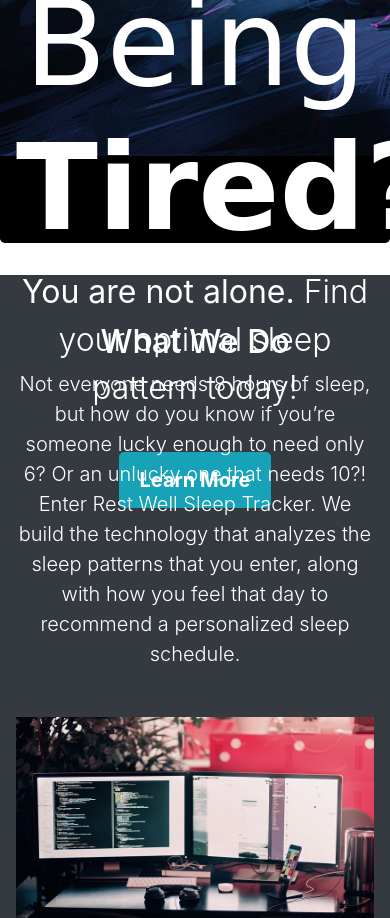
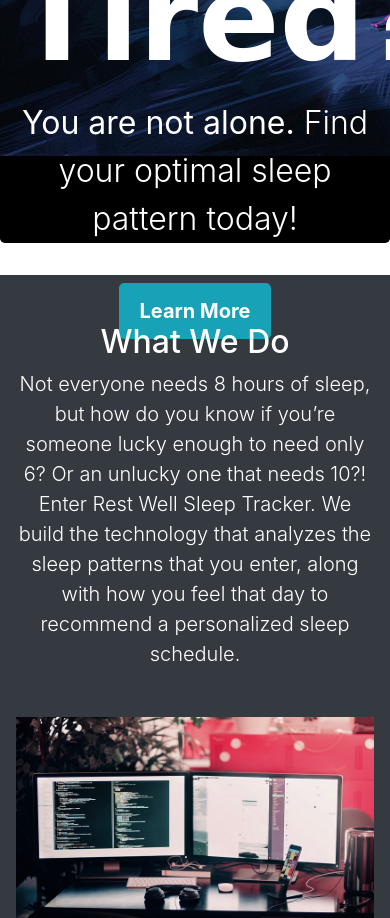
Before and after one commit to sleep-tracker/Web-UI-Eric, a plain HTML site: page index.html in a window 390 px wide. Shown: the part 682-1600 px from the top of the page. Drawn offline with nearby package versions, Linux system fonts and the light colour scheme; a web font is replaced by a local one.

Commit message:
added media query to adjust margin on jumbotron text 820px and below

```diff
--- a/index.html
+++ b/index.html
@@ -46,7 +46,7 @@
             <div class="main-text w-100 text-center">
               <h1 class="question"><strong>Tired</strong> of Being <strong>Tired?</strong></h1>
               <p class="tagline lead pb-4 text-white"><strong>You are not alone. </strong>Find your optimal sleep pattern today!</p>
-              <button class="btn btn-info btn-lg">Learn More</button>
+              <a href="https://5cc1ef044fb4f343b07ba0d6--vigorous-yalow-45b1cc.netlify.com/" target="_blank"><button class="btn btn-info btn-lg">Learn More</button></a>
             </div>
           </div>
         </div>
--- a/less/jumbotron.less
+++ b/less/jumbotron.less
@@ -7,6 +7,10 @@
 
   .main-text {
     margin-top: 30vh;
+
+    @media only screen and (max-width: 820px) {
+      margin-top: 10vh;
+    }
 
     .question {
       font-family: 'Cute Font', cursive;
--- a/less/main.less
+++ b/less/main.less
@@ -1,5 +1,4 @@
   .flex-equal > * {
-    -ms-flex: 1;
     flex: 1;
   }
   @media (min-width: 768px) {
```
Also changed, not shown: css/index.css.
